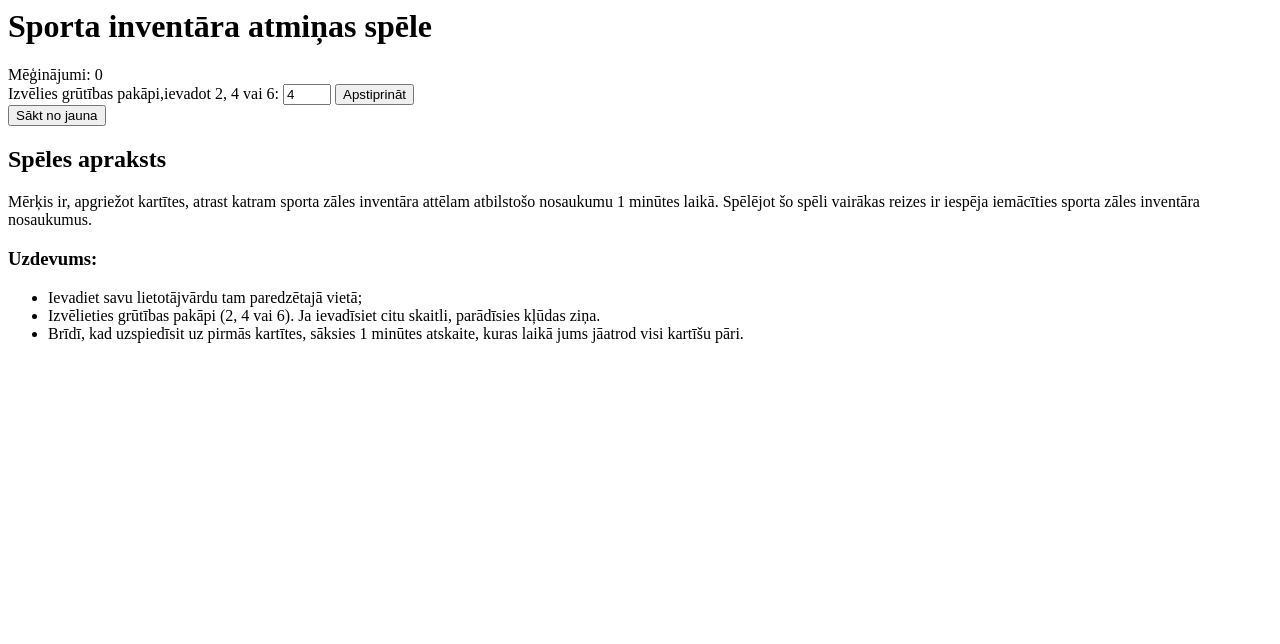
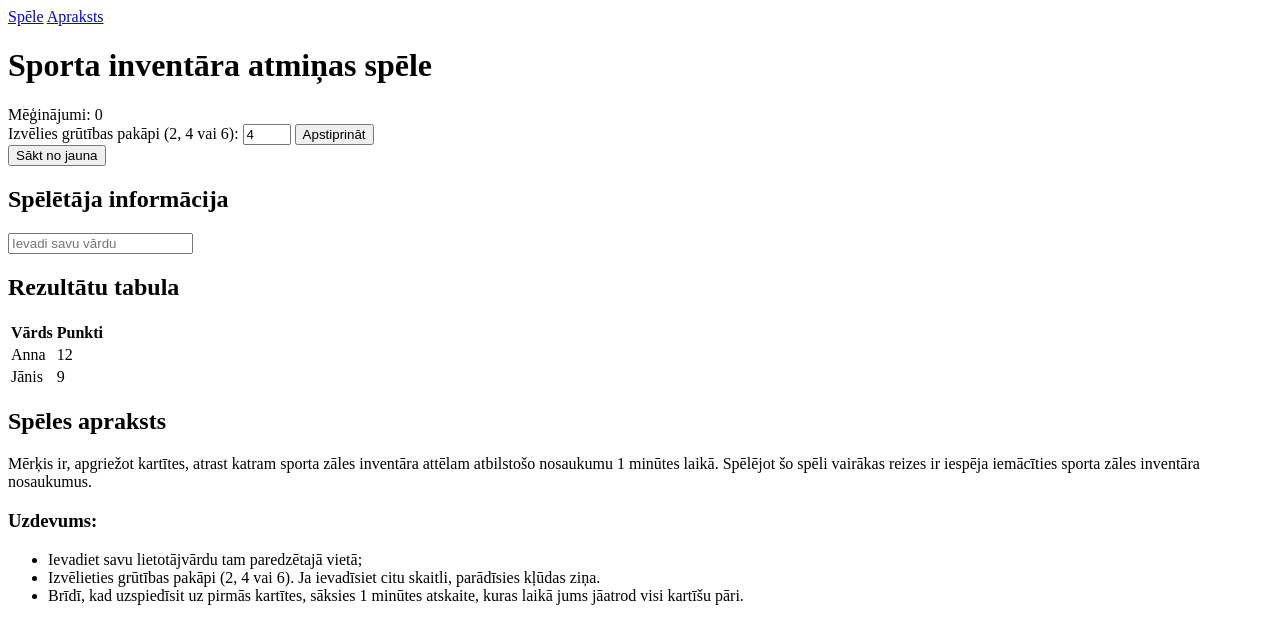
Before and after one commit to saboltina/Memory-game, a plain HTML site: page index.html in a window 1280 px wide. Drawn offline with Linux system fonts and the light colour scheme.

Commit message:
Refactor HTML structure and improve layout

```diff
--- a/index.html
+++ b/index.html
@@ -8,22 +8,44 @@
         <script src="script.js"></script>
     </head>
 <body>
+  <nav>
+    <a href="#speluZona">Spēle</a>
+    <a href="#apraksts">Apraksts</a>
+  </nav>
+
   <h1>Sporta inventāra atmiņas spēle</h1>
+
   <div class="container">
+    <div id="speluZona">
       <div id="statistika">Mēģinājumi: <span id="meginasanasSkaits">0</span></div>
       <div id="speluLaukums"></div>
+
       <div>
-  <label for="grutiba">Izvēlies grūtības pakāpi,ievadot 2, 4 vai 6: </label>
+        <label for="grutiba">Izvēlies grūtības pakāpi (2, 4 vai 6): </label>
         <input type="number" id="grutiba" min="2" max="6" step="2" value="4">
         <button onclick="izveletiesGrutibu()">Apstiprināt</button>
       </div>
+
       <button onclick="saktSpeli()">Sākt no jauna</button>
-     <div>
+    </div>
+
+    <div id="labaisPanelis">
+      <h2>Spēlētāja informācija</h2>
+      <input type="text" id="playerName" placeholder="Ievadi savu vārdu">
+      <h2>Rezultātu tabula</h2>
+      <table id="scoreTable">
+        <tr><th>Vārds</th><th>Punkti</th></tr>
+        <tr><td>Anna</td><td>12</td></tr>
+        <tr><td>Jānis</td><td>9</td></tr>
+      </table>
+    </div>
+  </div>
+
+  <div id="apraksts">
     <h2>Spēles apraksts</h2>
-    <p>
-      Mērķis ir, apgriežot kartītes, atrast katram sporta zāles inventāra attēlam atbilstošo nosaukumu 1 minūtes laikā.
-      Spēlējot šo spēli vairākas reizes ir iespēja iemācīties sporta zāles inventāra nosaukumus.
-    </p>
+	<p> Mērķis ir, apgriežot kartītes, atrast katram sporta
+	zāles inventāra attēlam atbilstošo nosaukumu 1 minūtes laikā.
+	Spēlējot šo spēli vairākas reizes ir iespēja iemācīties sporta zāles inventāra nosaukumus. </p>
 	<h3>Uzdevums:</h3>
 	<ul>
 	<li>Ievadiet savu lietotājvārdu tam paredzētajā vietā;</li>
@@ -31,5 +53,6 @@
 	<li>Brīdī, kad uzspiedīsit uz pirmās kartītes, sāksies 1 minūtes atskaite, kuras laikā jums jāatrod visi kartīšu pāri.</li>
 	</ul>
 	</div>
+
     </body>
 </html>
```
Lines whose indentation alone changed are shown as unchanged.
